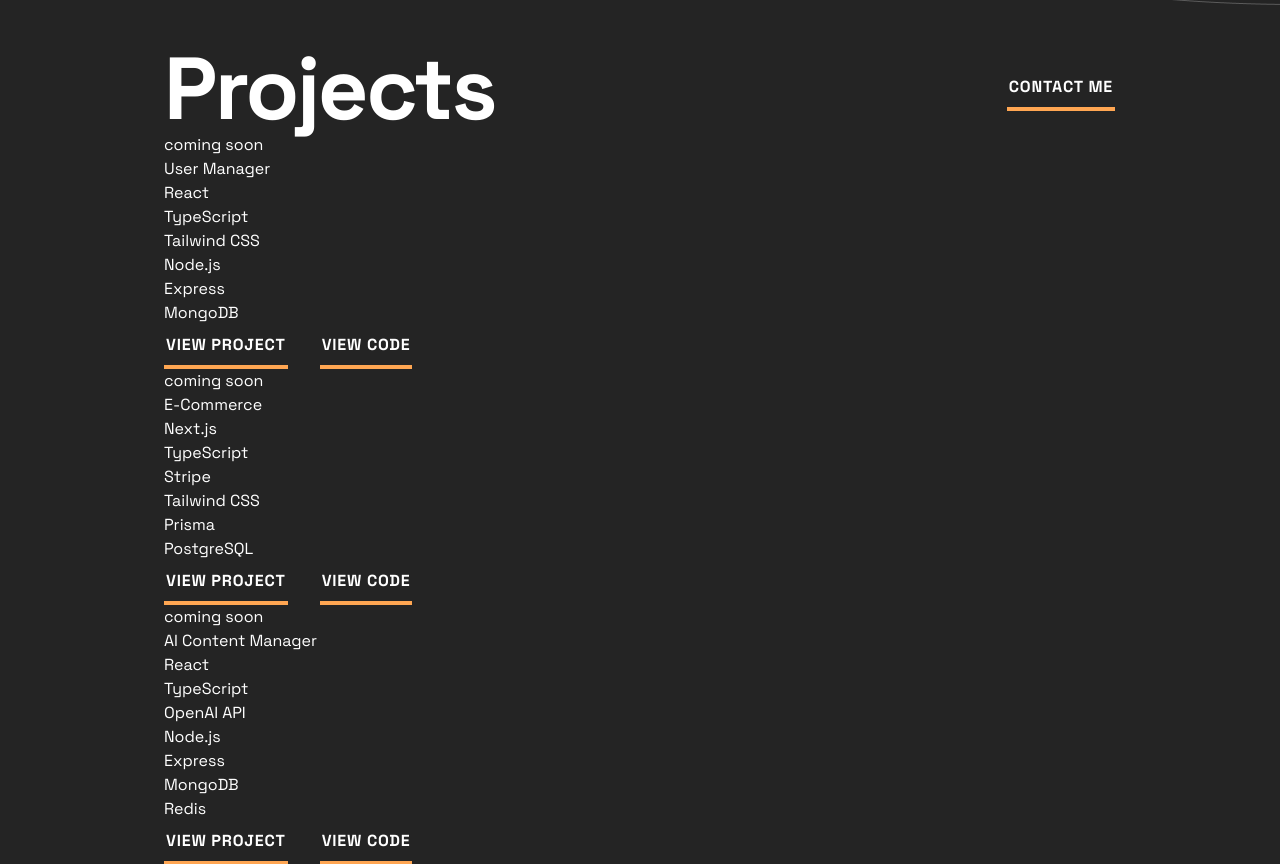
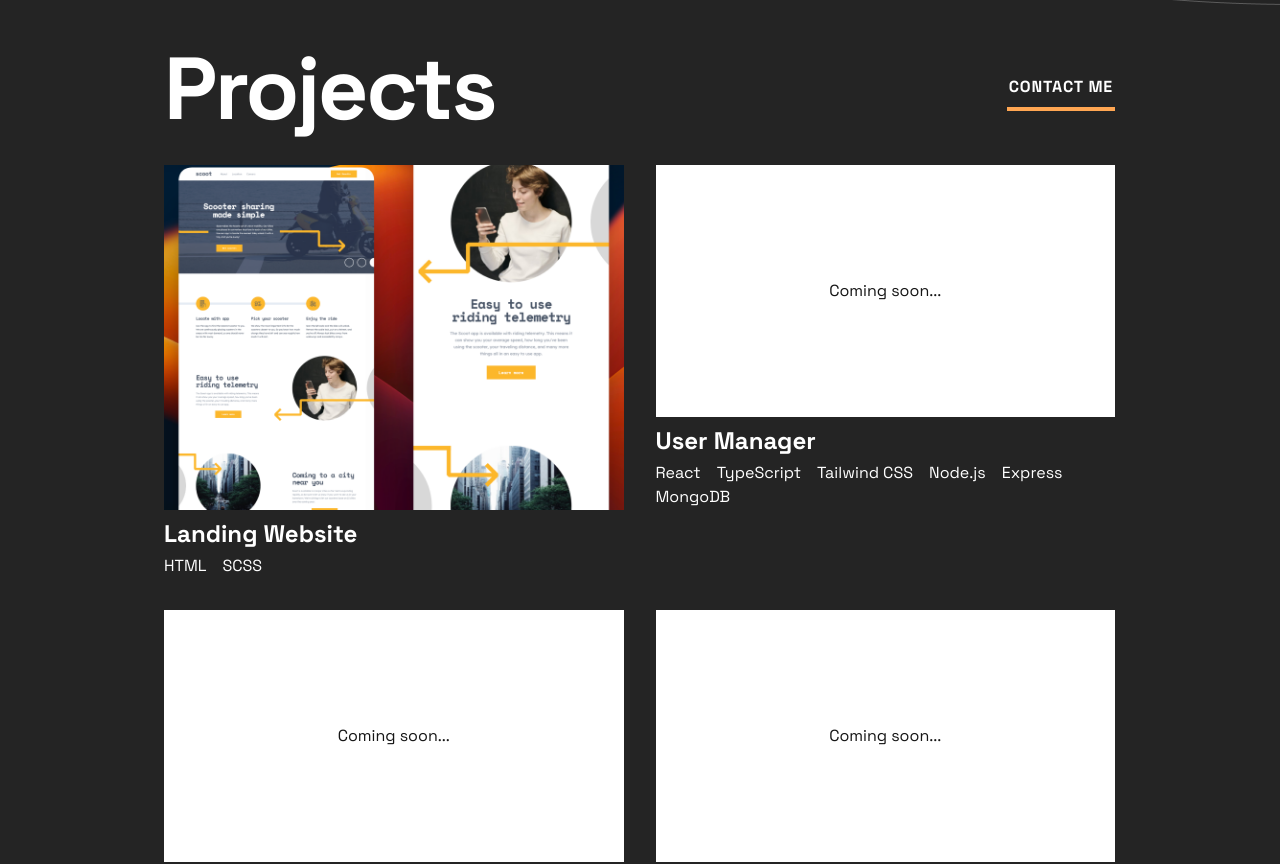
Before and after one commit to MeowB/portfolio-scott-borlon, a React (Vite) app: page / in a window 1280 px wide. Shown: the part 1040-1904 px from the top of the page. Built offline with nearby package versions, Linux system fonts and the light colour scheme.

Commit message:
finished project card

```diff
--- a/src/data/projects.ts
+++ b/src/data/projects.ts
@@ -1,3 +1,5 @@
+import thumbnailLandingWebsite from '../assets/thumbnail-landing-website.png'
+
 export type projectType = {
 	title: string;
 	githubUrl: string;
@@ -7,6 +9,14 @@
 }
 
 export const projects: projectType[] = [
+
+	{
+		title: "Landing Website",
+		image: thumbnailLandingWebsite,
+		githubUrl: "https://github.com/MeowB/scoot-solo",
+		projectUrl: "https://scoot-solo.vercel.app/",
+		techstack: ["HTML", "SCSS"]
+	},
 	{
 		title: "User Manager",
 		image: "", // replace with actual path
--- a/src/pages/Home/Sections/Hero/Hero.tsx
+++ b/src/pages/Home/Sections/Hero/Hero.tsx
@@ -25,7 +25,7 @@
 					<img src={me} alt="picture of Scott Borlon" />
 				</div>
 			</div>
-			<div className="absolute w-full h-full z-0"> <img src={oval} alt="oval in the background" className="absolute right-[-60px] top-[480px]"/> <img src={lines} alt="lines in the background" className="absolute left-[-320px] top-30" /> </div>
+			<div className="absolute w-full h-full z-0"> <img src={oval} alt="oval in the background" className="absolute right-[-60px] top-[480px]"/> <img src={lines} alt="lines in the background" className="absolute -left-80 top-30" /> </div>
 			<div
 				className="
 			pt-60 sm:pt-82 md:pt-32
--- a/src/pages/Home/Sections/Projects/ProjectCard/ProjectCard.tsx
+++ b/src/pages/Home/Sections/Projects/ProjectCard/ProjectCard.tsx
@@ -8,17 +8,80 @@
 
 const ProjectCard = ({ project }: ProjectCardProps) => {
 	return (
-		<li>
-			<div>
-				{project.image ? <img src={project.image} /> : <p>coming soon</p>}
+		<li
+		key={project.title}
+		className="
+		relative
+		">
+			<div className="
+			relative
+				mix-w-86
+				min-h-63
+				flex
+				justify-center
+				items-center
+				text-black
+				bg-white
+				group
+			">
+				{project.image ? <img className="relative" src={project.image} /> : <p>Coming soon...</p>}
+				<div className="
+				absolute
+				w-full h-full
+				xl:bg-black
+				xl:opacity-0
+				xl:group-hover:opacity-70
+				xl:group-hover:transition-opacity
+				xl:duration-500
+				xl:ease-in
+				z-1
+				pointer-none
+				">
+
+				</div>
+
+
+				<div className="
+				absolute
+				w-full h-full
+				opacity-0
+				group-hover:opacity-100
+				xl:group-hover:transition-opacity
+				xl:duration-500
+				xl:ease-in
+				z-2
+				">
+
+					<div className="
+					hidden xl:flex
+					flex-col
+					absolute
+					items-center
+					text-white
+					top-[50%] translate-y-[-50%]
+					left-[50%] translate-x-[-50%]
+					gap-8
+
+					">
+						<Button text="VIEW PROJECT" onClick={() => window.open(project.projectUrl)} />
+						<Button text="VIEW CODE" onClick={() => window.open(project.githubUrl)} />
+					</div>
+				</div>
 			</div>
-			<div>
-				<h3>{project.title}</h3>
-				<ul>{project.techstack.map(el => (<li>{el}</li>))}</ul>
+			<div className="mt-2">
+				<h3 className="heading-m">{project.title}</h3>
+				<ul className="flex flex-wrap mt-1">
+					{project.techstack.map(el => (
+						<li className="mr-4" key={el}>{el}</li>
+					))}
+				</ul>
 			</div>
-			<div>
-				<Button text="VIEW PROJECT" props="mr-8" />
-				<Button text="VIEW CODE" />
+			<div className="
+			mt-2
+			xl:hidden
+			">
+				<Button text="VIEW PROJECT" props="mr-8" onClick={() => window.open(project.projectUrl)} />
+				<Button text="VIEW CODE" onClick={() => window.open(project.githubUrl)} />
 			</div>
 		</li>
 	)
--- a/src/pages/Home/Sections/Projects/Projects.tsx
+++ b/src/pages/Home/Sections/Projects/Projects.tsx
@@ -3,16 +3,19 @@
 import { projects } from "../../../../data/projects"
 
 const Projects = () => {
-	console.log(projects)
-
-
 	return (
 		<section>
 			<div className="flex justify-between items-center mt-35">
 				<h2 className="heading-xl">Projects</h2>
 				<Button text="CONTACT ME" props=""/>
 			</div>
-			<ul>
+			<ul className="
+				grid
+				md:grid-cols-2
+				justify-center
+				gap-8
+				mt-8
+			">
 				{
 					projects.map(e => <ProjectCard project={e} key={e.title}/>)
 				}
```
Also changed, not shown: src/components/SocmedList/SocmedList.tsx (+1 -1 lines), src/assets/thumbnail-landing-website.png (added).
